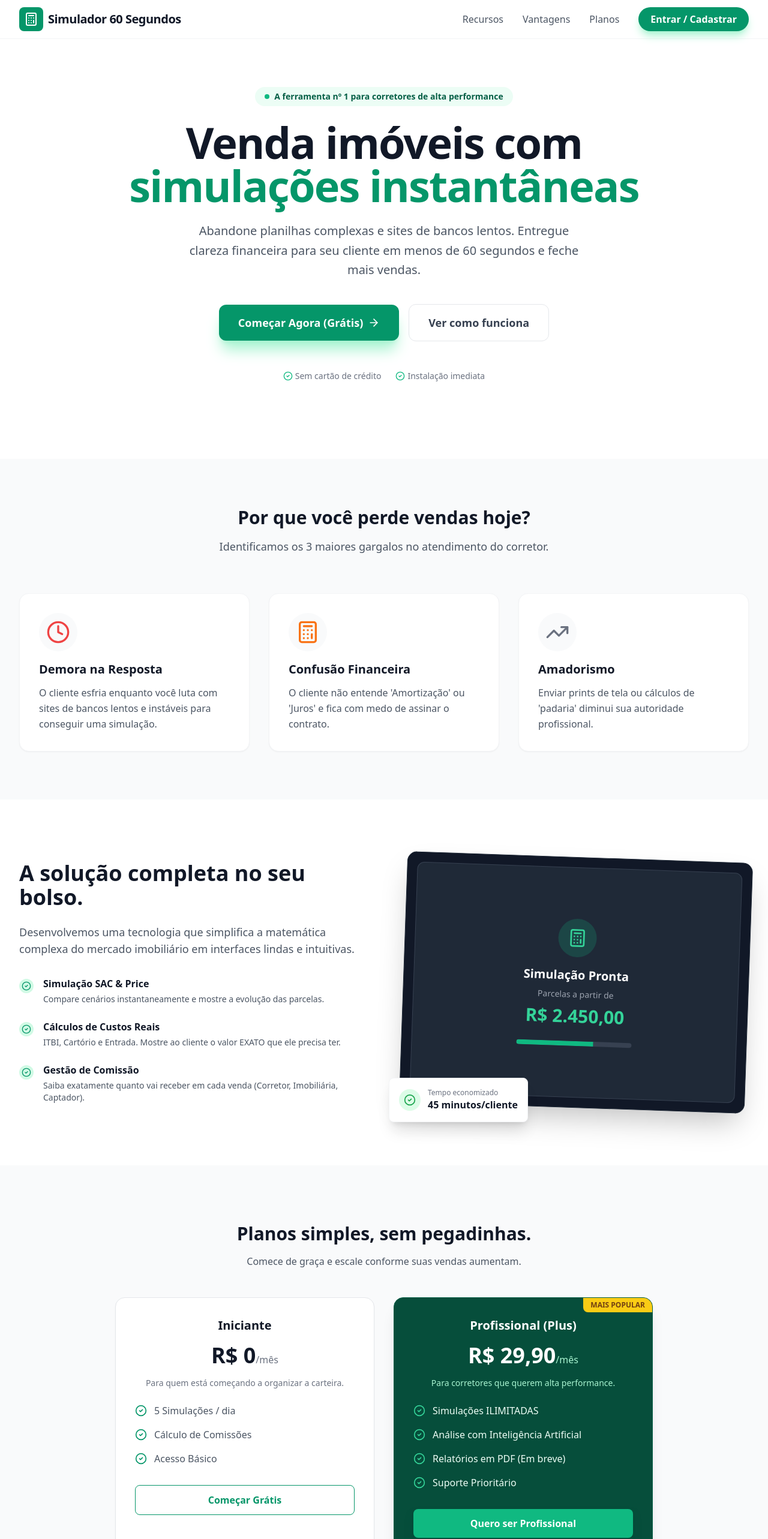
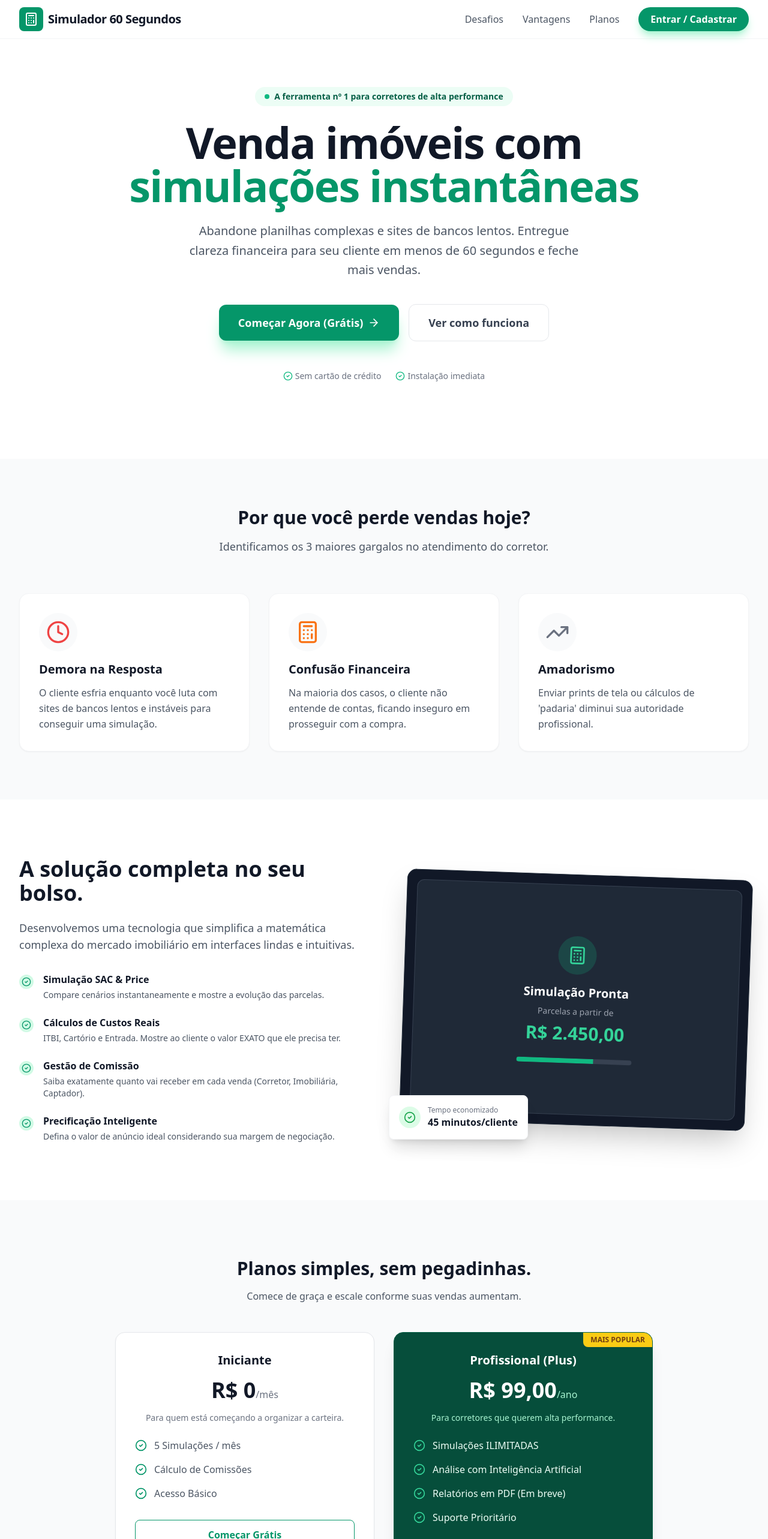
Before and after one commit to AfariaNeo/s60s, a React (Vite) app in the folder simulador-60-segundos/: page / in a window 1280 px wide. Shown: the top 2566 px of the page at 60% size. Built offline with nearby package versions, Linux system fonts and the light colour scheme; no server answers.

Commit message:
fix: landing page content and logout logic

```diff
--- a/simulador-60-segundos/components/LandingPage.tsx
+++ b/simulador-60-segundos/components/LandingPage.tsx
@@ -29,8 +29,8 @@ export default function LandingPage() {
 
                         {/* Desktop Nav */}
                         <nav className="hidden md:flex items-center gap-8">
-                            <button onClick={() => scrollToSection('features')} className="text-gray-600 hover:text-emerald-600 font-medium">Recursos</button>
-                            <button onClick={() => scrollToSection('benefits')} className="text-gray-600 hover:text-emerald-600 font-medium">Vantagens</button>
+                            <button onClick={() => scrollToSection('benefits')} className="text-gray-600 hover:text-emerald-600 font-medium">Desafios</button>
+                            <button onClick={() => scrollToSection('features')} className="text-gray-600 hover:text-emerald-600 font-medium">Vantagens</button>
                             <button onClick={() => scrollToSection('pricing')} className="text-gray-600 hover:text-emerald-600 font-medium">Planos</button>
                             <button
                                 onClick={() => navigate('/login')}
@@ -50,8 +50,8 @@ export default function LandingPage() {
                 {/* Mobile Nav */}
                 {isMenuOpen && (
                     <div className="md:hidden bg-white border-b border-gray-100 p-4 space-y-4">
-                        <button onClick={() => scrollToSection('features')} className="block w-full text-left text-gray-600 font-medium">Recursos</button>
-                        <button onClick={() => scrollToSection('benefits')} className="block w-full text-left text-gray-600 font-medium">Vantagens</button>
+                        <button onClick={() => scrollToSection('benefits')} className="block w-full text-left text-gray-600 font-medium">Desafios</button>
+                        <button onClick={() => scrollToSection('features')} className="block w-full text-left text-gray-600 font-medium">Vantagens</button>
                         <button onClick={() => scrollToSection('pricing')} className="block w-full text-left text-gray-600 font-medium">Planos</button>
                         <button onClick={() => navigate('/login')} className="block w-full text-center bg-emerald-600 text-white py-2 rounded-lg font-bold">Acessar App</button>
                     </div>
@@ -103,7 +103,7 @@ export default function LandingPage() {
             </section>
 
             {/* --- OBJECTIONS / PROBLEMS SECTION --- */}
-            <section className="py-20 bg-gray-50">
+            <section id="benefits" className="py-20 bg-gray-50">
                 <div className="max-w-7xl mx-auto px-4 sm:px-6 lg:px-8">
                     <div className="text-center mb-16">
                         <h2 className="text-3xl font-bold text-gray-900">Por que você perde vendas hoje?</h2>
@@ -119,7 +119,7 @@ export default function LandingPage() {
                         <ProblemCard
                             icon={<Calculator className="w-10 h-10 text-orange-500" />}
                             title="Confusão Financeira"
-                            description="O cliente não entende 'Amortização' ou 'Juros' e fica com medo de assinar o contrato."
+                            description="Na maioria dos casos, o cliente não entende de contas, ficando inseguro em prosseguir com a compra."
                         />
                         <ProblemCard
                             icon={<TrendingUp className="w-10 h-10 text-gray-500" />}
@@ -144,6 +144,7 @@ export default function LandingPage() {
                                 <FeatureItem title="Simulação SAC & Price" desc="Compare cenários instantaneamente e mostre a evolução das parcelas." />
                                 <FeatureItem title="Cálculos de Custos Reais" desc="ITBI, Cartório e Entrada. Mostre ao cliente o valor EXATO que ele precisa ter." />
                                 <FeatureItem title="Gestão de Comissão" desc="Saiba exatamente quanto vai receber em cada venda (Corretor, Imobiliária, Captador)." />
+                                <FeatureItem title="Precificação Inteligente" desc="Defina o valor de anúncio ideal considerando sua margem de negociação." />
                             </div>
                         </div>
                         <div className="relative">
@@ -192,7 +193,7 @@ export default function LandingPage() {
                             </div>
                             <p className="text-gray-500 mb-6 text-sm">Para quem está começando a organizar a carteira.</p>
                             <ul className="space-y-4 mb-8 text-left">
-                                <PricingCheck text="5 Simulações / dia" />
+                                <PricingCheck text="5 Simulações / mês" />
                                 <PricingCheck text="Cálculo de Comissões" />
                                 <PricingCheck text="Acesso Básico" />
                             </ul>
@@ -206,8 +207,8 @@ export default function LandingPage() {
                             <div className="absolute top-0 right-0 bg-yellow-400 text-yellow-900 text-xs font-bold px-3 py-1 rounded-bl-lg">MAIS POPULAR</div>
                             <h3 className="text-xl font-semibold text-white">Profissional (Plus)</h3>
                             <div className="my-4">
-                                <span className="text-4xl font-bold text-white">R$ 29,90</span>
-                                <span className="text-emerald-200">/mês</span>
+                                <span className="text-4xl font-bold text-white">R$ 99,00</span>
+                                <span className="text-emerald-200">/ano</span>
                             </div>
                             <p className="text-emerald-200 mb-6 text-sm">Para corretores que querem alta performance.</p>
                             <ul className="space-y-4 mb-8 text-left">
--- a/simulador-60-segundos/hooks/useAuth.ts
+++ b/simulador-60-segundos/hooks/useAuth.ts
@@ -44,7 +44,8 @@ export function useAuth() {
     const signOut = async () => {
         const { error } = await supabase.auth.signOut();
         if (error) console.error("Error signing out:", error);
-        setUser(null); // Force UI update immediately
+        localStorage.clear(); // Ensure all tokens are removed
+        setUser(null);
     };
 
     return { user, loading, signIn, signUp, signOut };
```
